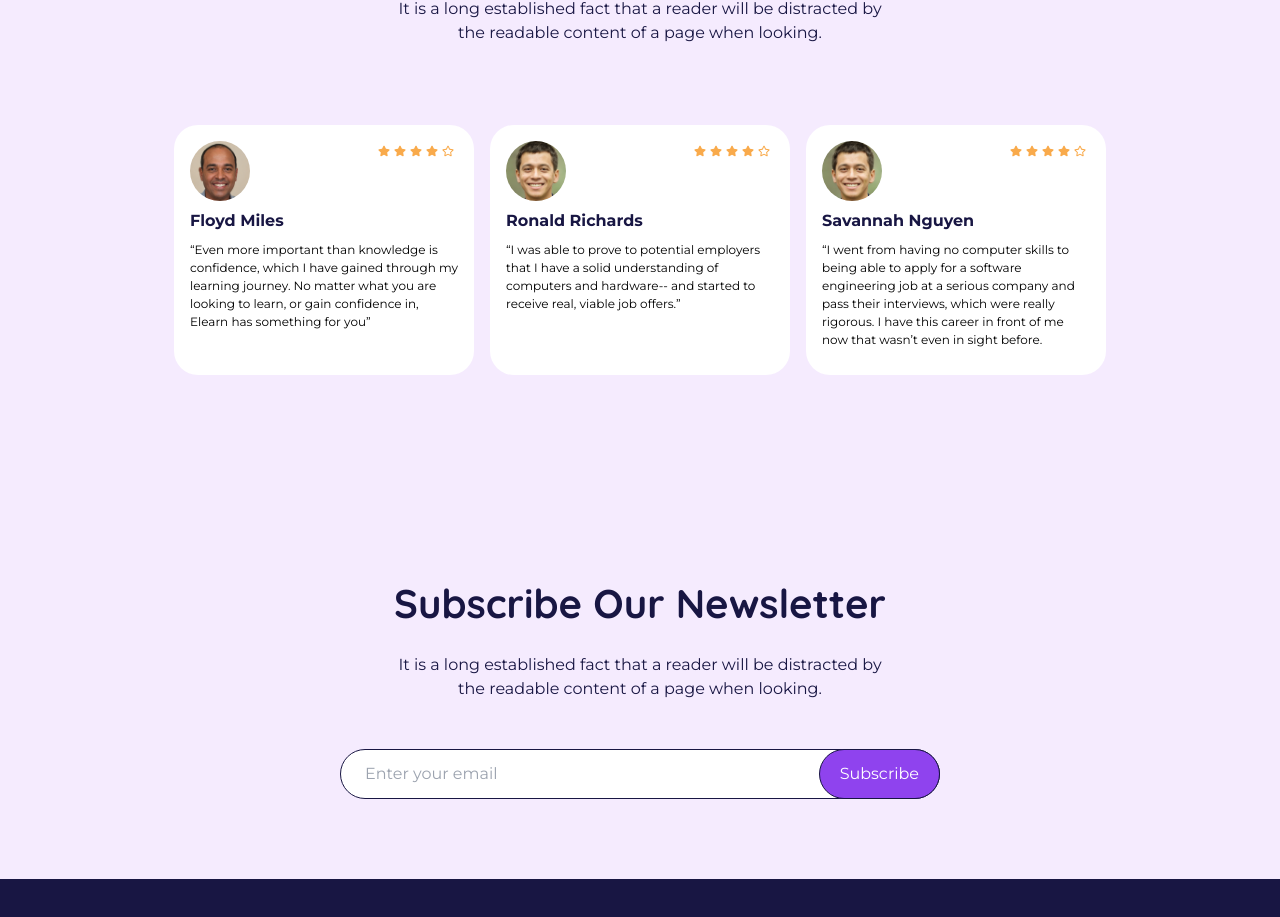
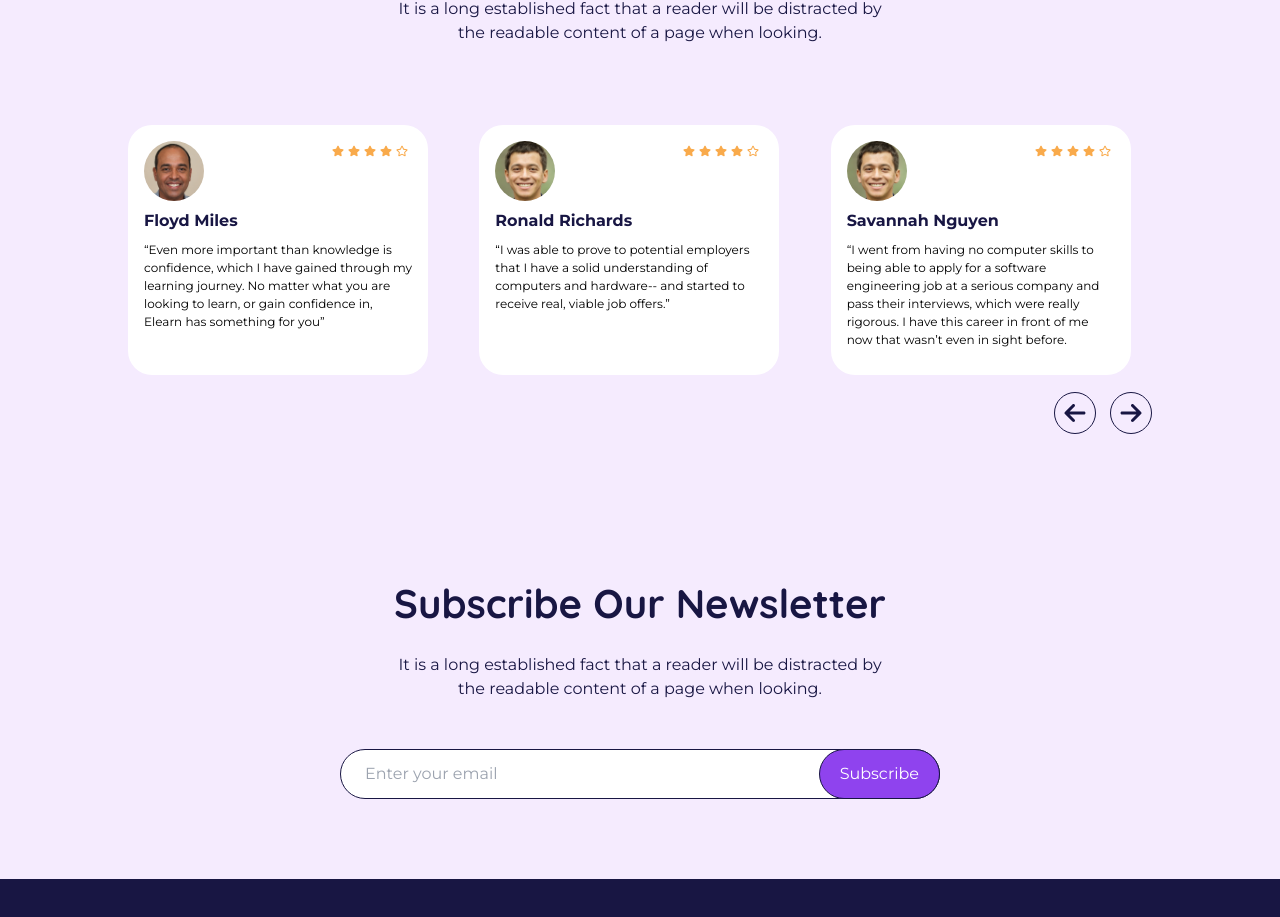
Before and after one commit to kr1shh/codesvera-task, a React (Vite) app: page / in a window 1280 px wide. Shown: the part 4376-5293 px from the top of the page. Built offline with nearby package versions, Linux system fonts and the light colour scheme.

Commit message:
testimonial: done

```diff
--- a/src/components/home/Testimonial.jsx
+++ b/src/components/home/Testimonial.jsx
@@ -21,18 +21,16 @@ const Testimonial = () => {
             </p>
 
             <div className="w-full flex gap-4 mt-20">
-
+              <Carousel>
                 {testimonialData.map((item, index) => (
-
                   <TestimonialCard
                     key={index}
                     image={item.image}
                     title={item.name}
                     description={item.message}
                   />
-
                 ))}
-
+              </Carousel>
             </div>
           </div>
           <div className="flex flex-col items-center justify-center mt-[150px]">
--- a/src/components/ui/Carousel.jsx
+++ b/src/components/ui/Carousel.jsx
@@ -1,20 +1,13 @@
-import { Swiper, SwiperSlide } from "swiper/react";
-import {
-  A11y,
-  Navigation,
-  Pagination,
-  Scrollbar,
-} from "swiper/modules";
-import { useEffect, useState, useRef } from "react";
-import { FaArrowRight, FaArrowLeft } from "react-icons/fa6";
+import React, { useEffect, useState, useRef } from 'react';
+import { Swiper, SwiperSlide } from 'swiper/react';
+import { Pagination, A11y } from 'swiper/modules';
+import { FaArrowRight, FaArrowLeft } from 'react-icons/fa6';
 
+// Import Swiper styles
+import 'swiper/css';
+import 'swiper/css/pagination';
 
-import "swiper/css";
-import "swiper/css/navigation";
-import "swiper/css/pagination";
-import "swiper/css/scrollbar";
-
-const Carousel = ({ children, direction }) => {
+const Carousel = ({ children }) => {
   const [domLoaded, setDomLoaded] = useState(false);
   const swiperRef = useRef(null);
 
@@ -22,26 +15,49 @@ const Carousel = ({ children, direction }) => {
     setDomLoaded(true);
   }, []);
 
+  const handlePrev = () => {
+    if (swiperRef.current && swiperRef.current.swiper) {
+      swiperRef.current.swiper.slidePrev();
+    }
+  };
+
+  const handleNext = () => {
+    if (swiperRef.current && swiperRef.current.swiper) {
+      swiperRef.current.swiper.slideNext();
+    }
+  };
+
   if (!domLoaded) {
-    return "Loading . . .";
+    return <div>Loading...</div>;
   }
 
   return (
-    <>
-      <div>
-        <Swiper
-          modules={[Navigation, Pagination, Scrollbar, A11y]}
-          spaceBetween={50}
-          slidesPerView={3}
-          navigation
-        >
-          <SwiperSlide>Slide 1</SwiperSlide>
-          <SwiperSlide>Slide 2</SwiperSlide>
-          <SwiperSlide>Slide 3</SwiperSlide>
-          <SwiperSlide>Slide 4</SwiperSlide>
-        </Swiper>
-      </div>
-    </>
+    <div className="relative w-full max-w-5xl mx-auto">
+      <Swiper
+        ref={swiperRef}
+        modules={[Pagination, A11y]}
+        spaceBetween={30}
+        slidesPerView={3}
+        loop={true}
+        className="mySwiper"
+      >
+        {children.map((item, index) => (
+          <SwiperSlide key={index}>{item}</SwiperSlide>
+        ))}
+      </Swiper>
+      <button
+        onClick={handlePrev}
+        className="group hover:bg-accent hover:border-accent absolute right-14 bottom-[-80px] transform -translate-y-1/2 z-10 bg-transparent border border-text_primary rounded-full p-2 transition-colors duration-200"
+      >
+        <FaArrowLeft className="text-2xl group-hover:text-white text-text_primary" />
+      </button>
+      <button
+        onClick={handleNext}
+        className="group hover:bg-accent hover:border-accent absolute right-0 bottom-[-80px] transform -translate-y-1/2 z-10 bg-transparent border border-text_primary rounded-full p-2 transition-colors duration-200"
+      >
+        <FaArrowRight className="text-2xl group-hover:text-white text-text_primary" />
+      </button>
+    </div>
   );
 };
 
--- a/src/data/testimonialData.js
+++ b/src/data/testimonialData.js
@@ -21,6 +21,13 @@ const testimonialData = [{
     message:"“I went from having no computer skills to being able to apply for a software engineering job at a serious company and pass their interviews, which were really rigorous. I have this career in front of me now that wasn’t even in sight before.",
     image:student2,
     rating:4
+},
+{
+    id: 3,
+    name: "Savannah Nguyen",
+    message:"“I went from having no computer skills to being able to apply for a software engineering job at a serious company and pass their interviews, which were really rigorous. I have this career in front of me now that wasn’t even in sight before.",
+    image:student2,
+    rating:4
 }]
 
 export {testimonialData}
```
Lines whose indentation alone changed are shown as unchanged.
